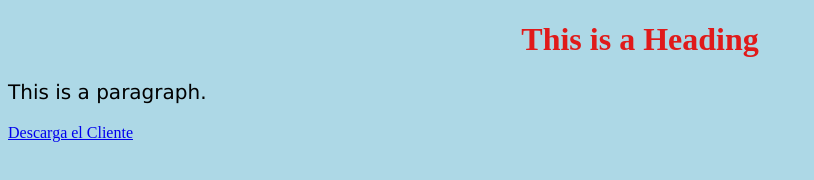
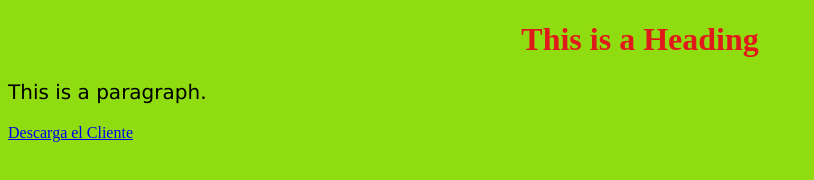
Before and after one commit to brecabre/pixelwarriors, a plain HTML site: page index.html in a window 1280 px wide. Shown: the whole page, without its empty margins (0-814 px from the left). Drawn offline with Linux system fonts and the light colour scheme.

Commit message:
Update mi_estilo.css

```diff
--- a/mi_estilo.css
+++ b/mi_estilo.css
@@ -1,6 +1,6 @@
 body {
     display: flex-flow;
-    background-color: lightblue;
+    background-color: rgb(143, 221, 16);
 }
 
 h1 {
```
